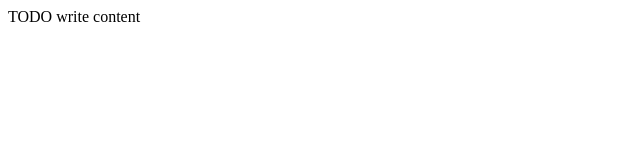
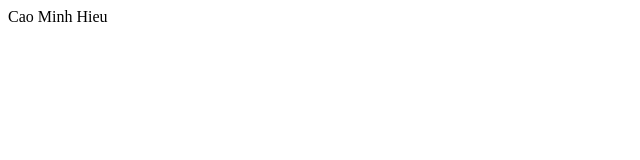
Before and after one commit to mhieu0410/prj301, a plain HTML site: page WebApplication_01/web/index.html in a window 1280 px wide. Shown: the full height of the page, 0-640 px from the left. Drawn offline with Linux system fonts and the light colour scheme.

Commit message:
fix1
những bước đầu tiên

```diff
--- a/WebApplication_01/web/index.html
+++ b/WebApplication_01/web/index.html
@@ -11,6 +11,6 @@ and open the template in the editor.
         <meta name="viewport" content="width=device-width, initial-scale=1.0">
     </head>
     <body>
-        <div>TODO write content</div>
+        <div>Cao Minh Hieu</div>
     </body>
 </html>
```
